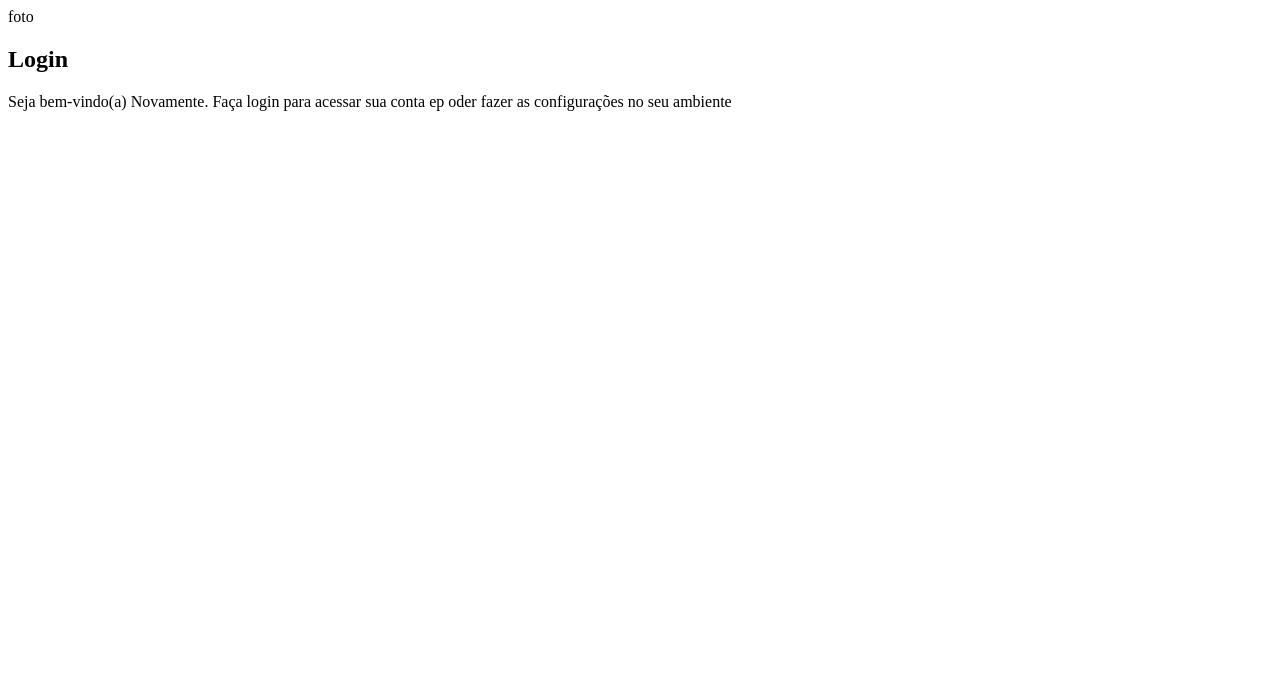
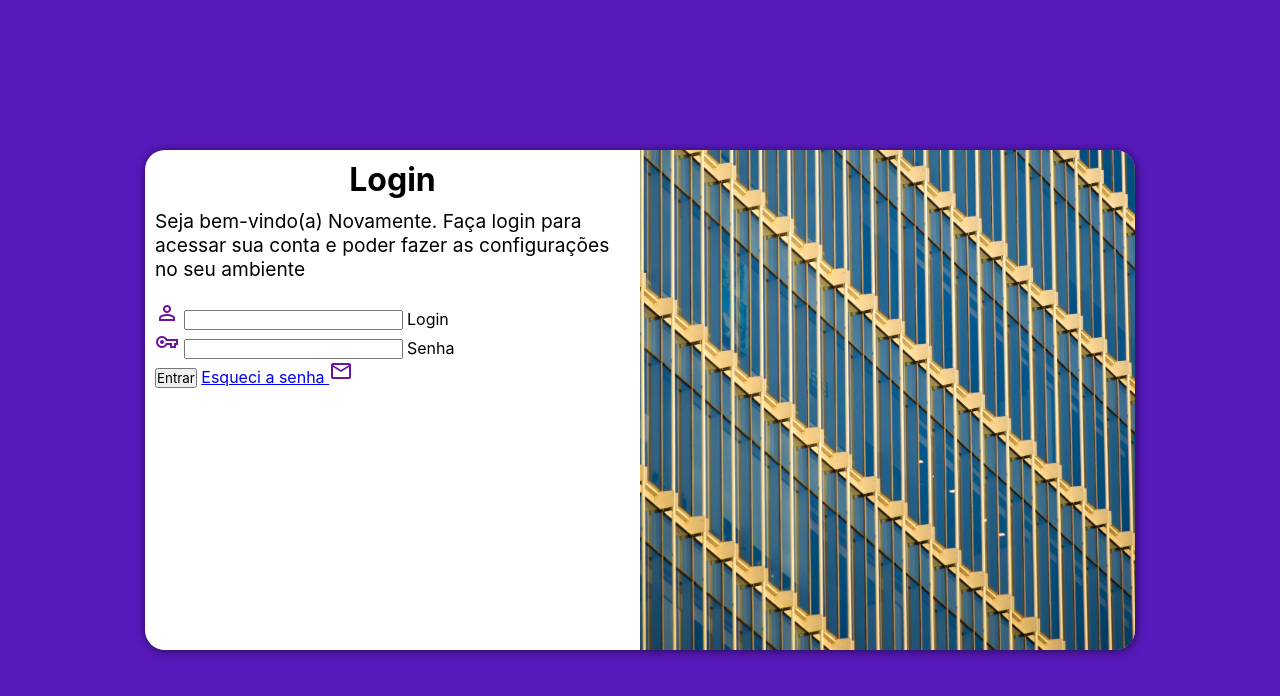
Before and after one commit to nalbertrock/projeto-login, a plain HTML site: page index.html in a window 1280 px wide. Drawn offline with nearby package versions, Linux system fonts and the light colour scheme.

Commit message:
70% feito agora é só formatar o formulário

```diff
--- /dev/null
+++ b/estilos/mediaquer.css
@@ -0,0 +1,54 @@
+@charset "UTF-8";
+
+/* Pontos de Quebra Típicos para Dispositivos
+
+Pequenas telas: até 600px
+Celular: de 600px até 768px
+Tablet: 768px até 992px
+Desktop: 992px até 1200px
+Grandes telas: acima de 1200px
+
+*/
+@media screen and (min-width: 768px) and (max-width: 992px){
+    body{
+        background-image: linear-gradient(to top, rgb(87, 25, 187), pink);
+    }
+
+    section#login{
+        width: 90vw;
+
+        }
+    section#login > div#imagem {
+        float: left;
+        width: 30%;
+        height: 100%;
+
+
+    }
+    #formulario{
+        float: right;
+        width: 70%;
+    }
+}
+
+@media screen and (min-width: 992px) {
+    section#login{
+        width: 990px;
+    }
+
+    section#login > div#imagem {
+        float: right;
+        width: 50%;
+        height: 500px;
+    }
+    section#login > div#formulario {
+        float: left;
+        width: 50%;
+    }
+    div#formulario > p{
+        font-size: 1.2em;
+    }
+    div#formulario > h1{
+        font-size: 2em;
+    }
+}
--- a/estilos/style.css
+++ b/estilos/style.css
@@ -2,9 +2,63 @@
 
 /*
     -------Paleta de cores -------
-
     Verde : #49a09d
     Lilás: #5f2cB2
+*/
+*{
+    font-family: -apple-system, BlinkMacSystemFont, 'Segoe UI', Roboto, Oxygen, Ubuntu, Cantarell, 'Open Sans', 'Helvetica Neue', sans-serif;
+    padding: 0px;
+    margin: 0px;
+    box-sizing: border-box;
+}
+
+body,html{
+    background-color: rgb(87, 25, 187);
+    height: 100vh;
+    width: 100vw;
+}
+
+main{
+    position: relative;
+    height: 100vh;
+    width: 100vw;
+}
+section#login{
+    background-color: white;
+    width: 250px;
+    height: 500px;
+    border-radius: 20px;
+    position: absolute;
+    top: 50%;
+    left: 50%;
+    overflow: hidden;
+    box-shadow: 1px 1px 10px rgba(0, 0, 0, 0.575);
 
 
-*/
+    transform: translate(-50%, -50%);
+    transition: width .3s, height .3s;
+    transition-timing-function: ease;
+}
+section#login> div#imagem{
+    display: block;
+    background-color: #5f2cB2;
+    background-image: url(../imagens/metal.jpg);
+    background-repeat: no-repeat;
+    background-size: cover;
+    background-position: left bottom;
+    height: 200px;
+
+
+
+}
+div#formulario{
+    display: block;
+    padding: 10px;
+}
+div#formulario > h1{
+    text-align: center;
+    margin-bottom: 10px;
+}
+span{
+    color: rgb(106, 21, 155);
+}
--- a/index.html
+++ b/index.html
@@ -5,18 +5,45 @@
     <meta name="viewport" content="width=device-width, initial-scale=1.0">
     <title>Login</title>
     <link rel="stylesheet" href="estilos/style.css">
+    <link rel="stylesheet" href="estilos/mediaquer.css">
+    <link rel="stylesheet" href="https://fonts.googleapis.com/css2?family=Material+Symbols+Outlined:opsz,wght,FILL,GRAD@20..48,100..700,0..1,-50..200" />
 </head>
 <body>
     <main>
         <section id="login">
             <div id="imagem">
-                foto
+
             </div>
 
-            <div id="formulário">
+            <div id="formulario">
                 <h1>Login</h1>
-                <p>Seja bem-vindo(a) Novamente. Faça login para acessar sua conta ep oder fazer as configurações no seu ambiente</p>
-                <form action="login.php" method="post"></form>
+                <p>Seja bem-vindo(a) Novamente. Faça login para acessar sua conta e poder fazer as configurações no seu ambiente</p>
+                <br>
+                <form action="login.php" method="post" autocomplete="on">
+                    <div class="campo">
+                        <span class="material-symbols-outlined" > person </span>
+
+                        <input type="email" name="login" id="ilogin" autocomplete="email" required maxlength="30">
+
+                        <label for="ilogin">Login</label>
+
+                    </div>
+
+                    <div class="campo">
+                        <span class="material-symbols-outlined"> vpn_key </span>
+
+                        <input type="password" name="senha" id="isenha" autocomplete="current-password" required minlength="8" maxlength="16">
+
+                         <label for="isenha">Senha</label>
+
+                    </div>
+
+                    <input type="submit" value="Entrar">
+
+                    <a href="esqueci.html">
+                        Esqueci a senha <span class="material-symbols-outlined">Mail</span>
+                    </a>
+                </form>
             </div>
 
         </section>
```
Also changed, not shown: imagens/metal.jpg (added).
